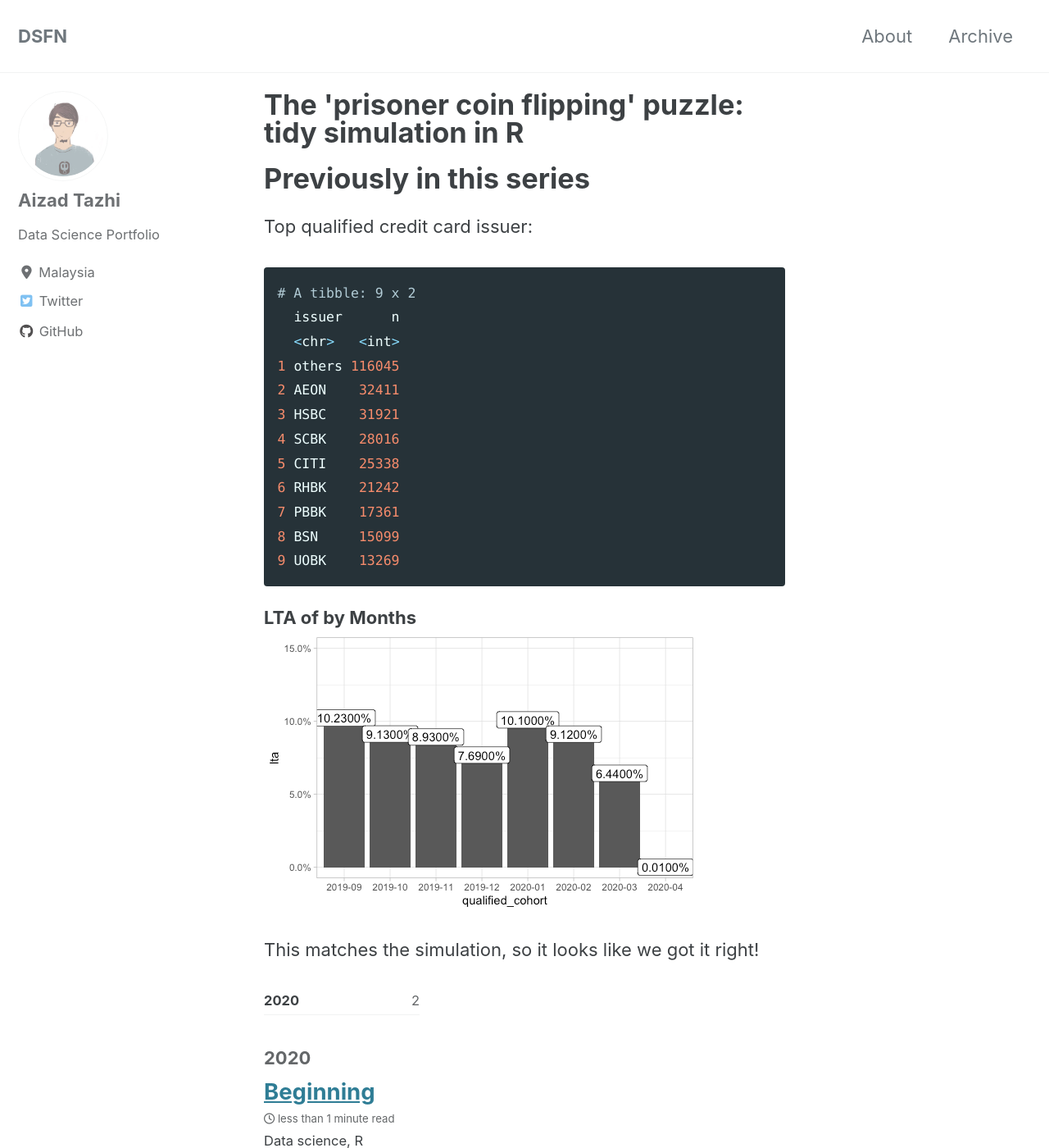
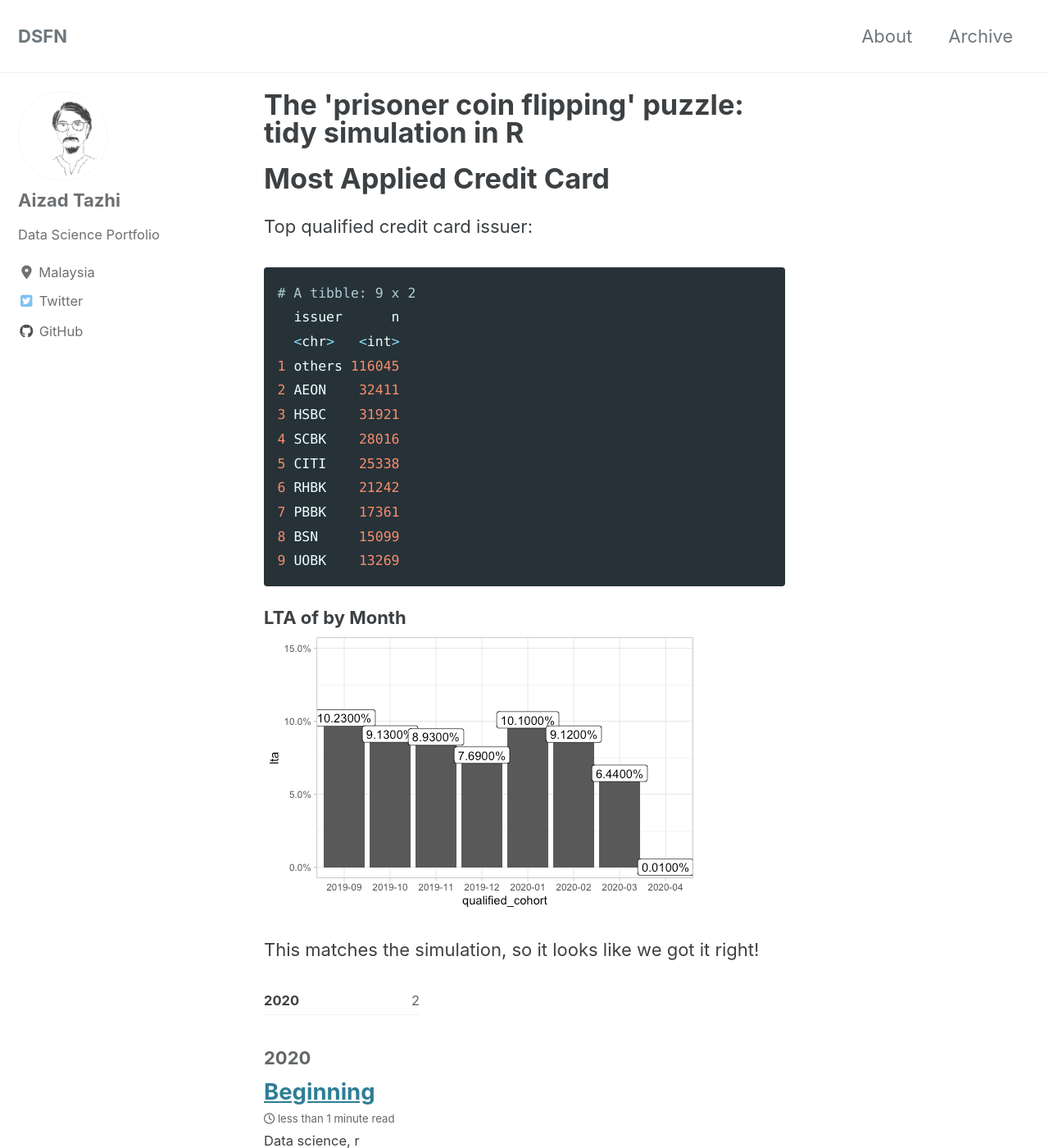
Before and after one commit to aizad1125/aizad1125.github.io, a Jekyll site: the page built from _posts/2020-05-08-test-r.md, in a window 1280 px wide and 1400 px high. Shown: the whole window at 82% size. Built offline with Jekyll 4.4.1, drawn with Linux system fonts in a browser that asks for light colours; cached includes are drawn as plain includes; nearby versions of some CDN libraries; some of the changed text lies outside the part shown.

```diff
--- a/_posts/2020-05-08-test-r.md
+++ b/_posts/2020-05-08-test-r.md
@@ -11,7 +11,7 @@
 
 
 
-# Previously in this series
+# Most Applied Credit Card
 
 Top qualified credit card issuer:
 
@@ -30,7 +30,7 @@
 9 UOBK    13269
 {% endhighlight %}
 
-**LTA of by Months**
+**LTA of by Month**
 ![center](/images/lta.png)
 
 This matches the simulation, so it looks like we got it right!
```
Also changed, not shown: _posts/2020-05-07-beginning.md (+2 -2 lines), images/bio.jpg, images/bio3.jpg (added), 1 other file.
